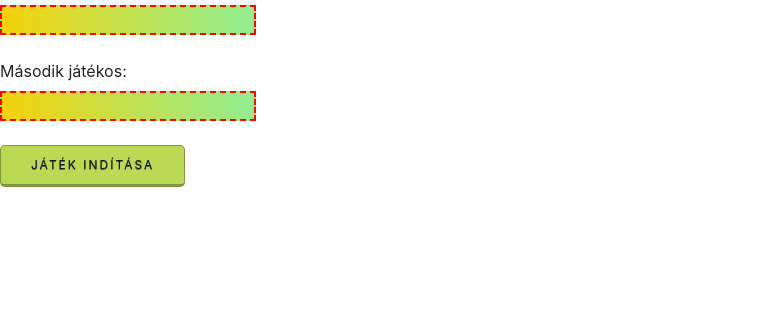
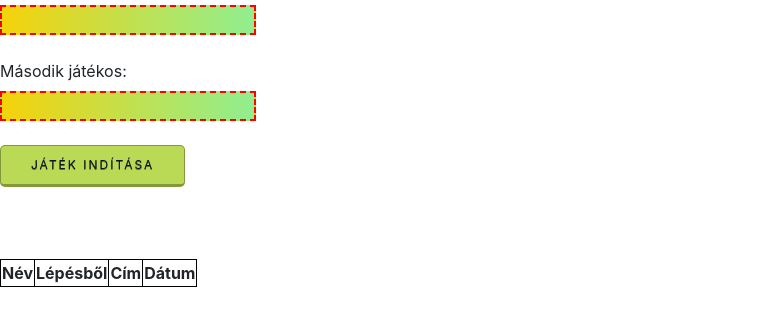
Before and after one commit to m3dve/KMOOC_HTML5, a plain HTML site: page index.html in a window 1280 px wide. Shown: the part 83-408 px from the top of the page, without its empty margins (0-769 px from the left). Drawn offline with nearby package versions, Linux system fonts and the light colour scheme; some packages are replaced by stand-ins of ours.

Commit message:
Update index.html

```diff
--- a/index.html
+++ b/index.html
@@ -31,11 +31,16 @@
     <script type="text/javascript" src="app.js"></script>
   </head>
 
-  <body>
+  <script type="text/javascript" src="http://maps.googleapis.com/maps/api/js?sensor=false"></script>
+<script type="text/javascript">
+
+</script>
+
+  <body >
     <h1 style="text-align:center">Amőba</h1>
 
 
-    <form>
+    <form >
       <label for="choose">Első játékos:</label><br>
       <input id="choose" name="i_like" required><br><br>
       <label for="choose2">Második játékos:</label><br>
@@ -45,7 +50,6 @@
 
 
     <table id="myTable">
-
     </table>
     <div id="kovijatek" class="hot-container templateSvg">
 
@@ -75,6 +79,17 @@
       <p><span class="ui-icon ui-icon-plusthick" style="float:left; margin:0 7px 20px 0;"></span>A kijelölt cella foglalt!</p>
     </div>
 
+ <br>
+ <br>
+ <br>
+    <table id="scoreTable" class="">
+      <tr>
+        <th>Név</th>
+        <th>Lépésből</th>
+        <th>Cím</th>
+        <th>Dátum</th>
+      </tr>
+    </table>
 
   </body>
 
```
